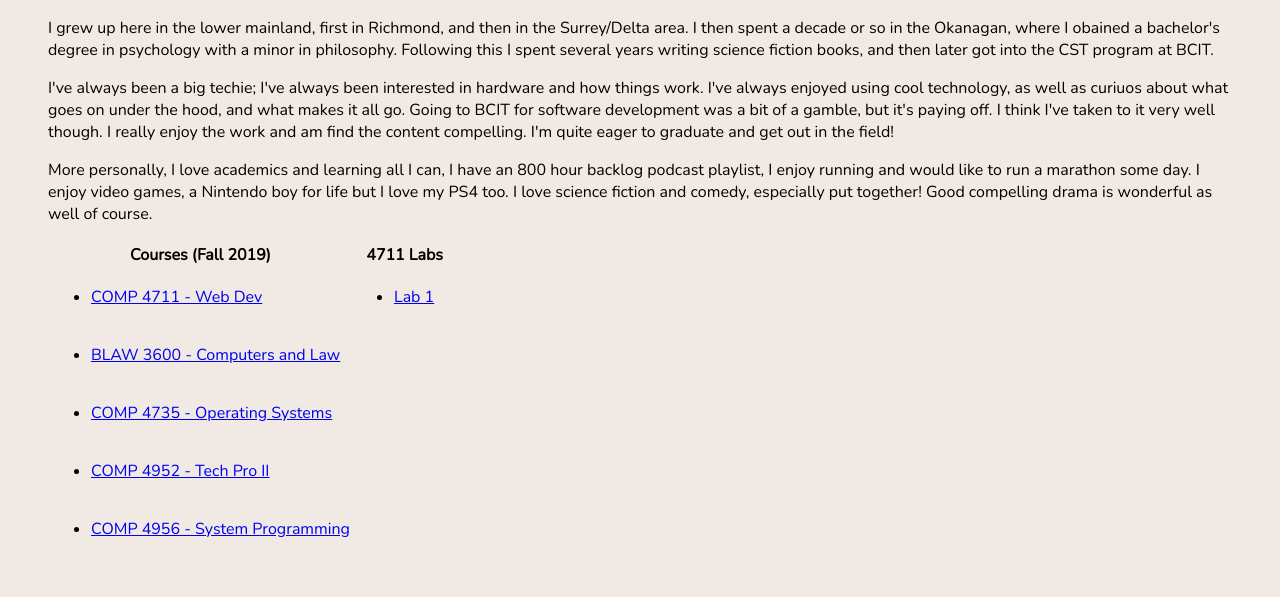
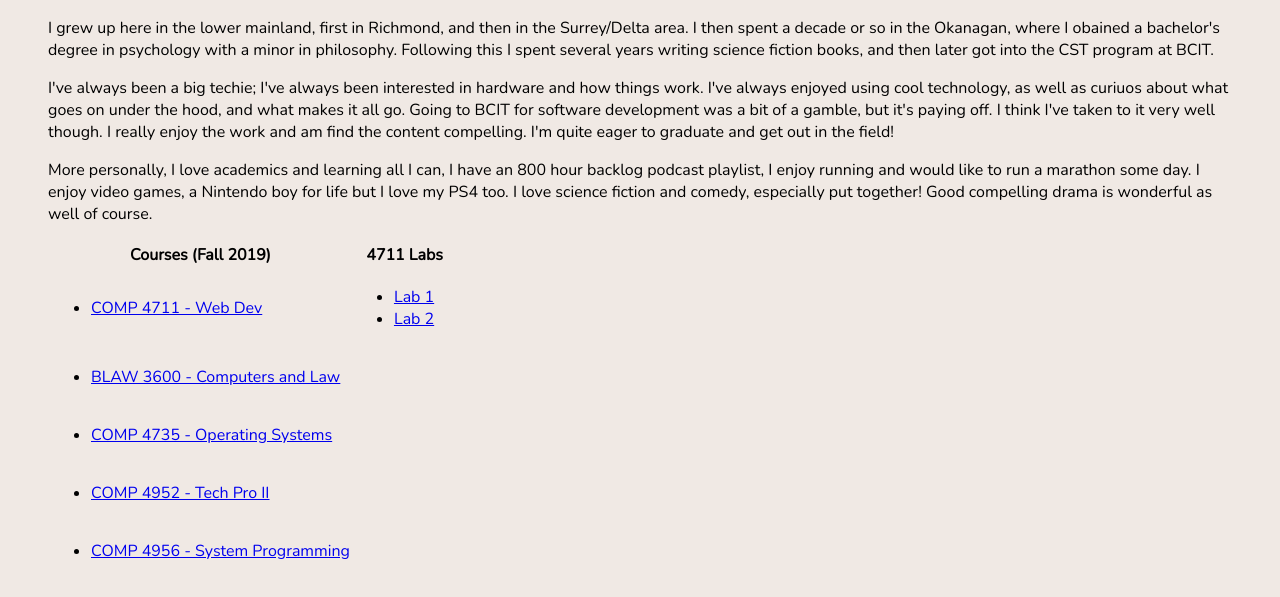
Before and after one commit to rwhite83/JS-wrosswhite-website, a plain HTML site: page y/fun_stuff/COMP4711/lab01/lab01_index.html in a window 1280 px wide. Shown: the part 169-766 px from the top of the page. Drawn offline with nearby package versions, Linux system fonts and the light colour scheme.

Commit message:
linked web dev lab 2 to a link in web dev 1

```diff
--- a/y/fun_stuff/COMP4711/lab01/lab01_index.html
+++ b/y/fun_stuff/COMP4711/lab01/lab01_index.html
@@ -55,6 +55,9 @@
                     <li>
                         <a href="#">Lab 1</a>
                     </li>
+                    <li>
+                        <a href="../lab02/lab02_index.html">Lab 2</a>
+                    </li>
                 </ul>
             </td>
         </tr>
```
